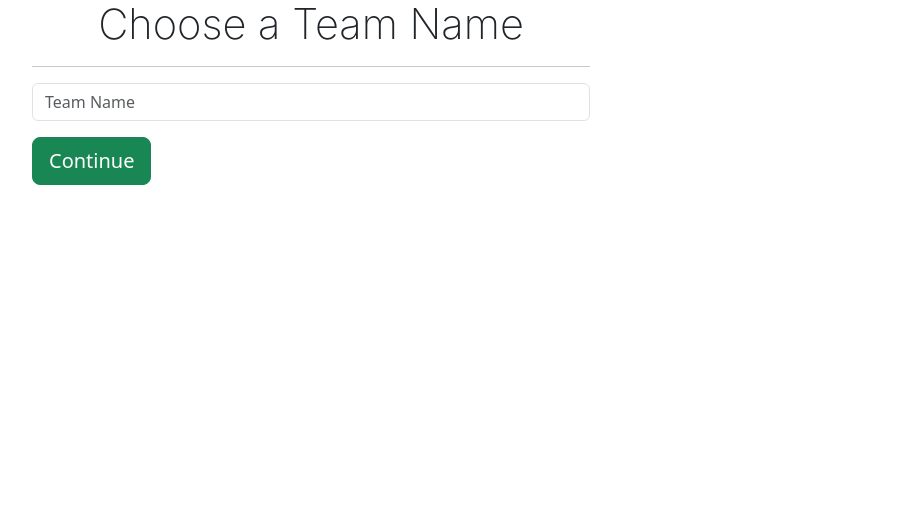
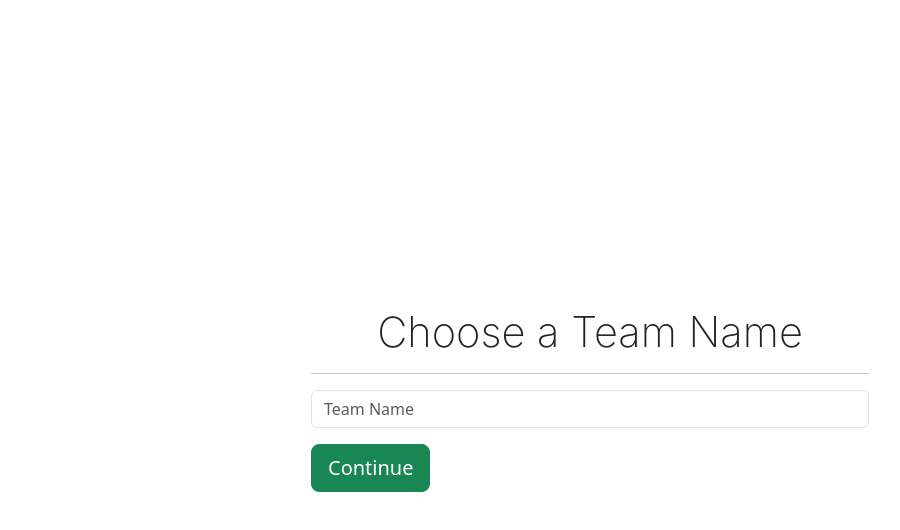
Before and after one commit to Carlgo11/Quiz, a Next.js app: page /register in a window 1280 px wide. Shown: the top 530 px of the page, without its empty margins (50-950 px from the left). Built offline with nearby package versions, Linux system fonts and the light colour scheme; no server answers.

Commit message:
Fix component import

```diff
--- a/src/app/admin/login/page.tsx
+++ b/src/app/admin/login/page.tsx
@@ -1,4 +1,4 @@
-import LoginPage from "@/components/Login";
+import LoginPage from "@/components/admin/Login";
 
 export default function AdminPage() {
   return <LoginPage/>;
--- a/src/app/register/page.tsx
+++ b/src/app/register/page.tsx
@@ -13,7 +13,7 @@ export default async function Page() {
   const tr: Translation = (translations as Record<string, Translation>)[process.env.NEXT_PUBLIC_LANGUAGE || 'en'] || {};
 
   return (
-      <div className={styles.outerForm}>
+      <div className="outerForm">
         <form className="col col-md-8 col-lg-6" id="register" method="POST" action={`${process.env.API}/teams`}>
           <h1 className={styles.header}>{tr.enter_name}</h1>
           <hr/>
--- a/src/components/admin/Login.tsx
+++ b/src/components/admin/Login.tsx
@@ -60,7 +60,7 @@ export default function LoginPage() {
   const tr: Translation = (translations as Record<string, Translation>)[process.env.NEXT_PUBLIC_LANGUAGE || 'en'] || {};
 
   return (
-      <div className={styles.outerForm}>
+      <div className="outerForm">
         <form className="col col-md-8 col-lg-6" onSubmit={
           async (e) => {
             // @ts-ignore
--- a/src/components/admin/NavBar.tsx
+++ b/src/components/admin/NavBar.tsx
@@ -1,4 +1,4 @@
-import {DropDown} from "@/components/ProfileBtn";
+import {DropDown} from "@/components/admin/ProfileBtn";
 import {cookies} from "next/headers";
 import translations from "@/i18n.json";
 import {Translation} from "@/types/translations";
```
